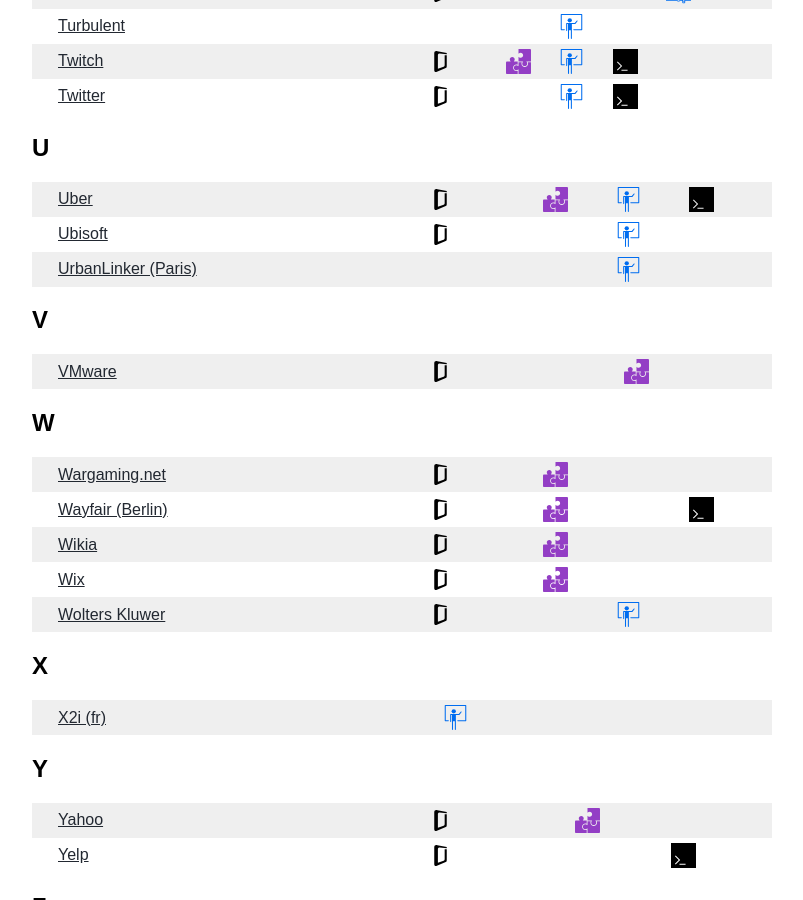
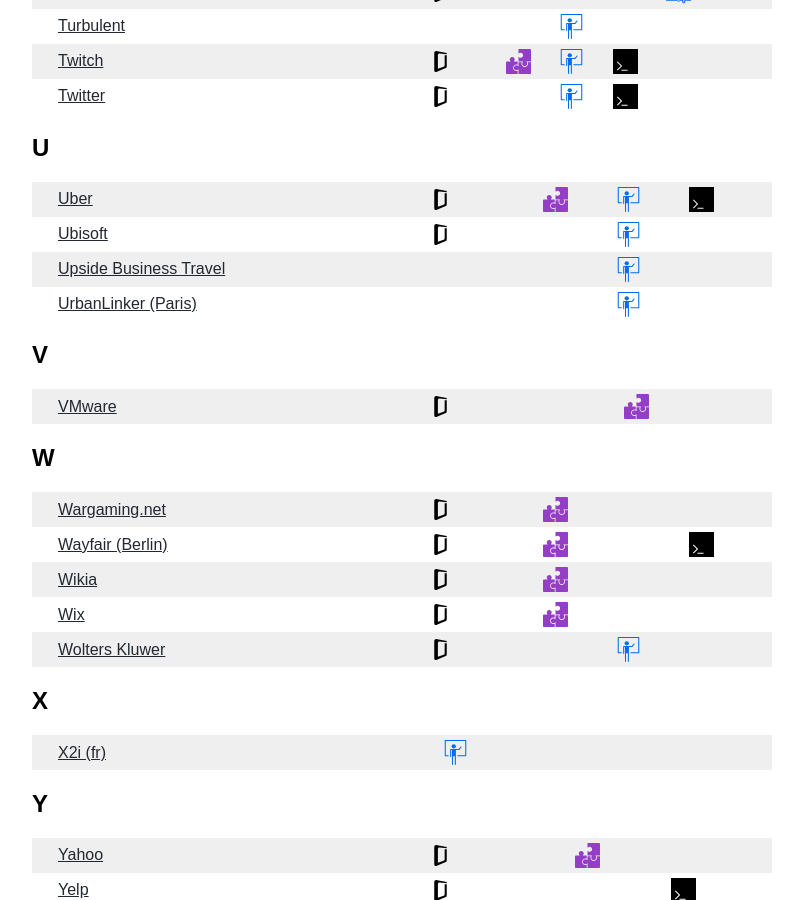
Before and after one commit to cheesesashimi/theywhiteboardedme, a Jekyll site: the page built from pages/companies-that-whiteboard.md, in a window 1280 px wide and 900 px high, scrolled down 5314 px. Shown: the whole window, without its empty margins (238-1041 px from the left). Built offline with Jekyll 4.4.1, drawn with Linux system fonts in a browser that asks for light colours.

```diff
--- a/_data/companies_that_whiteboard/u.yml
+++ b/_data/companies_that_whiteboard/u.yml
@@ -15,6 +15,11 @@
   interview_types:
   - whiteboarding
 
+- name: Upside Business Travel
+  url: https://upside.com
+  interview_types:
+  - whiteboarding
+
 - name: UrbanLinker (Paris)
   url: https://www.urbanlinker.com/welcome
   interview_types:
```
